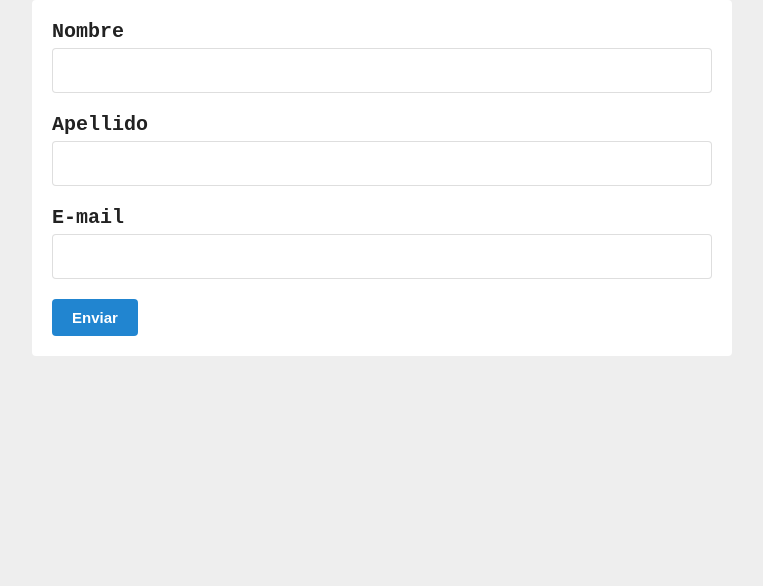
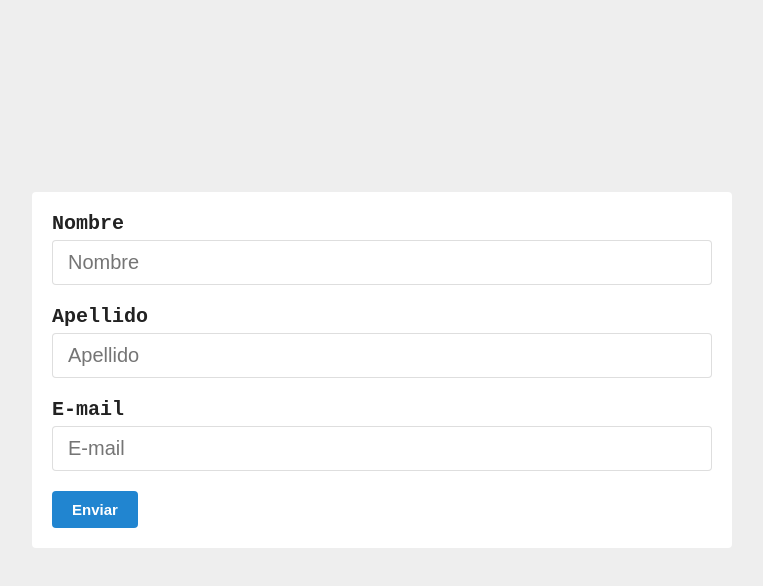
Before and after one commit to JuananA1000/GestorDeUsuarios, a React (Create React App) app: page / in a window 1280 px wide. Shown: the top 586 px of the page, without its empty margins (258-1021 px from the left). Built offline with nearby package versions, Linux system fonts and the light colour scheme.

Commit message:
ERROR: Detalles finales: no funciona la fuente

```diff
--- a/public/index.html
+++ b/public/index.html
@@ -10,20 +10,14 @@
             content="Web site created using create-react-app"
         />
         <link rel="apple-touch-icon" href="%PUBLIC_URL%/logo192.png" />
-    <!--
-      manifest.json provides metadata used when your web app is installed on a
-      user's mobile device or desktop. See https://developers.google.com/web/fundamentals/web-app-manifest/
-    -->
+
         <link rel="manifest" href="%PUBLIC_URL%/manifest.json" />
-    <!--
-      Notice the use of %PUBLIC_URL% in the tags above.
-      It will be replaced with the URL of the `public` folder during the build.
-      Only files inside the `public` folder can be referenced from the HTML.
-
-      Unlike "/favicon.ico" or "favicon.ico", "%PUBLIC_URL%/favicon.ico" will
-      work correctly both with client-side routing and a non-root public URL.
-      Learn how to configure a non-root public URL by running `npm run build`.
-    -->
+        <link rel="preconnect" href="https://fonts.googleapis.com" />
+        <link rel="preconnect" href="https://fonts.gstatic.com" crossorigin />
+        <link
+            href="https://fonts.googleapis.com/css2?family=Lato&display=swap"
+            rel="stylesheet"
+        />
         <title>Gestor de Usuarios</title>
     </head>
     <body>
@@ -38,6 +32,5 @@
 
       To begin the development, run `npm start` or `yarn start`.
       To create a production bundle, use `npm run build` or `yarn build`.
-    -->
-  </body>
+    --></body>
 </html>
--- a/src/App.js
+++ b/src/App.js
@@ -20,13 +20,12 @@
 
     const submit = (e) => {
         e.preventDefault();
-
         setUsuarios([...usuarios, formulario]);
-
         limpiarFormulario();
     };
 
     return (
+        <div style={{ marginTop: '15%' }}>
             <Container>
                 <Card>
                     <div style={{ padding: 20 }}>
@@ -36,20 +35,21 @@
                                 name='nombre'
                                 value={formulario.nombre}
                                 onChange={handleChange}
+                                placeholder='Nombre'
                             />
-
                             <Input
                                 label='Apellido'
                                 name='apellido'
                                 value={formulario.apellido}
                                 onChange={handleChange}
+                                placeholder='Apellido'
                             />
-
                             <Input
                                 label='E-mail'
                                 name='email'
                                 value={formulario.email}
                                 onChange={handleChange}
+                                placeholder='E-mail'
                             />
                             <Button>Enviar</Button>
                         </form>
@@ -66,6 +66,7 @@
                     </ul>
                 </Card>
             </Container>
+        </div>
     );
 }
 
--- a/src/index.css
+++ b/src/index.css
@@ -1,4 +1,5 @@
 body{
+    font-family: Lato, sans-serif;
     margin: 0;
     font-family: 'Courier New', Courier, monospace;
     -webkit-font-smoothing: antialiased;
```
Lines whose indentation alone changed are shown as unchanged.
